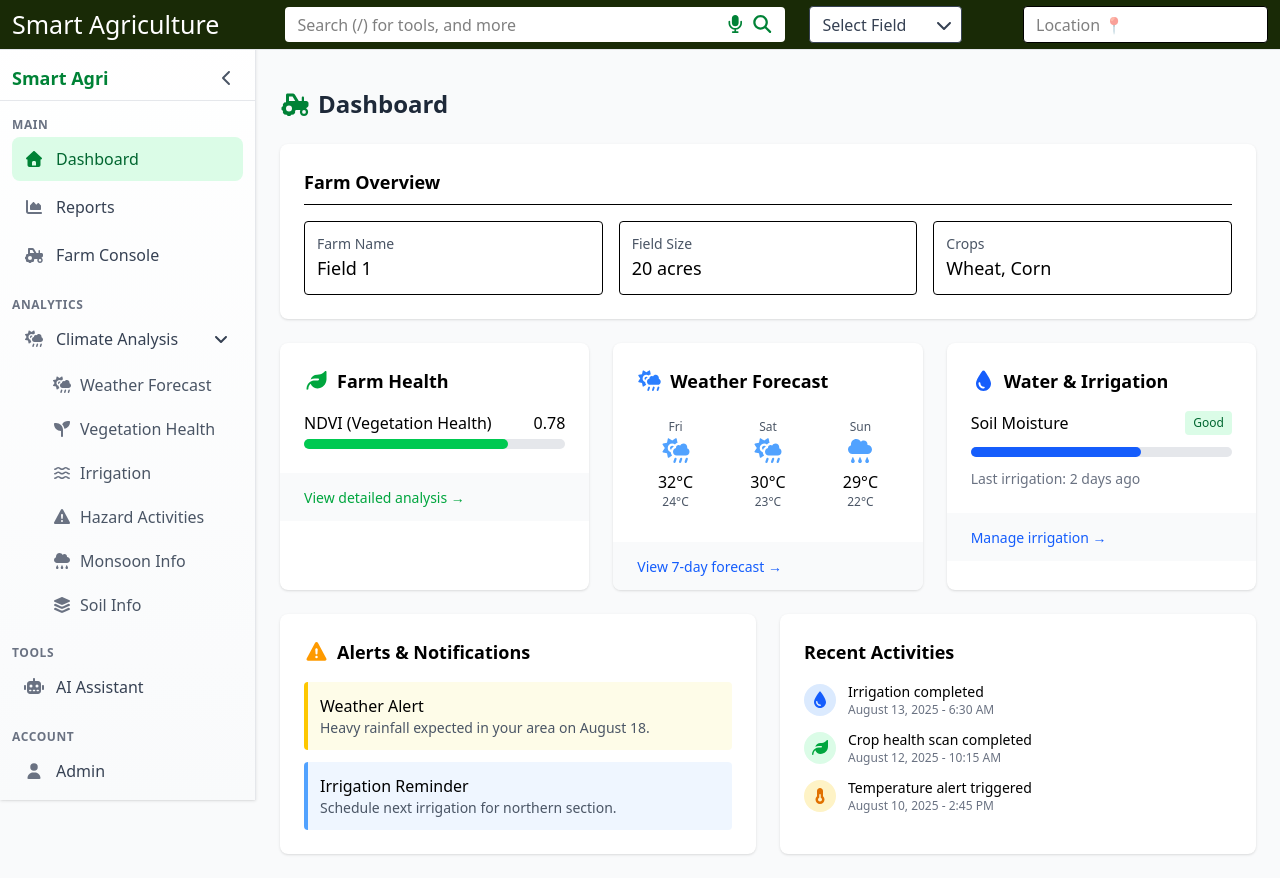
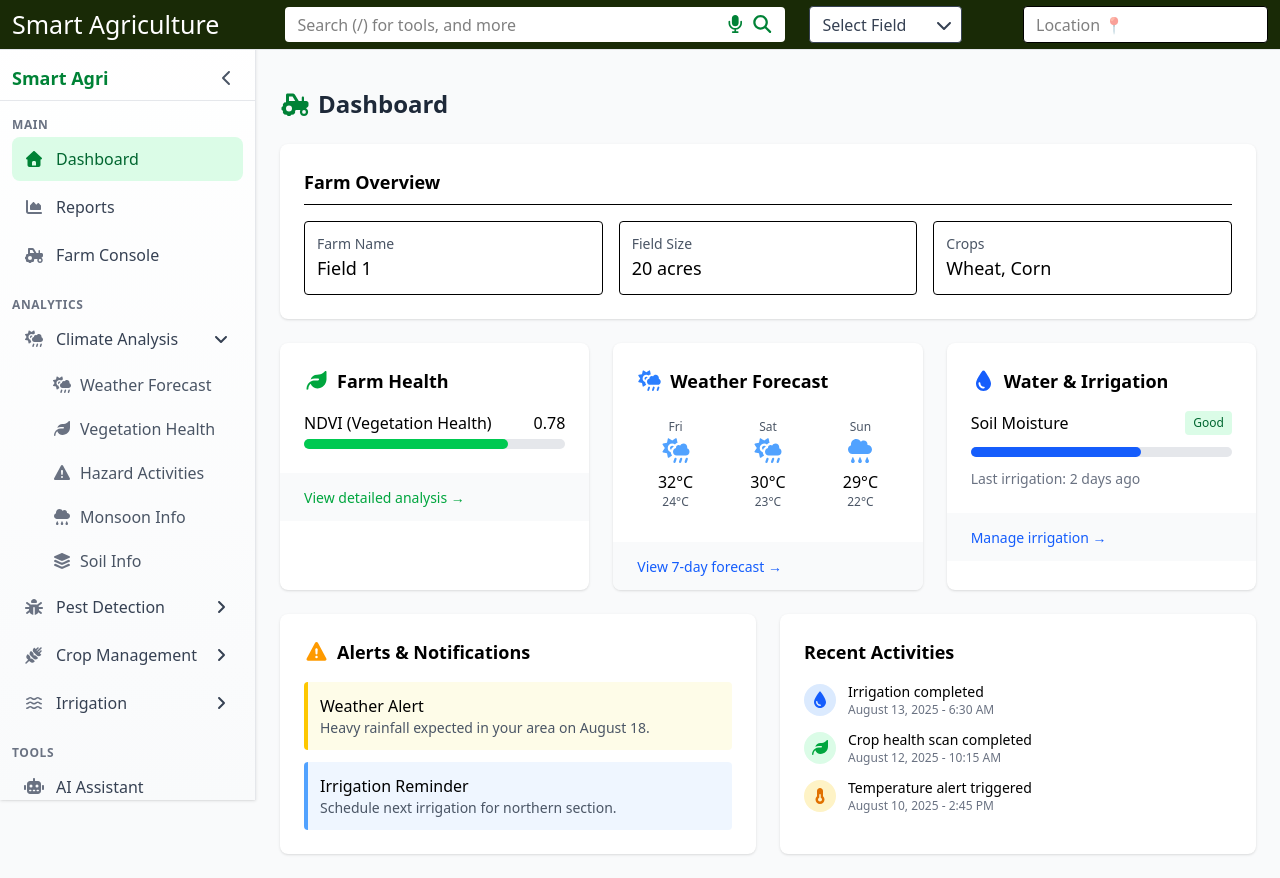
Before and after one commit to prof7turtle/SmartAgri, a React (Vite) app in the folder client/: page / in a window 1280 px wide. Built offline with nearby package versions, Linux system fonts and the light colour scheme.

Commit message:
updated sidebar

```diff
--- a/client/src/components/layout/Sidebar.jsx
+++ b/client/src/components/layout/Sidebar.jsx
@@ -26,14 +26,20 @@ import {
   faWater,
   faSeedling,
   faCloudRain,
-  faWarning
+  faWarning,
+  faBug,
+  faSprayCan,
+  faWheatAwn,
+  faPlantWilt
 } from '@fortawesome/free-solid-svg-icons';
 
 const Sidebar = ({ isSidebarOpen, isCollapsed, toggleSidebar }) => {
   const location = useLocation();
   const [expandedMenus, setExpandedMenus] = useState({
     analytics: true,
-    market_place: false
+    pests: false,
+    crops: false,
+    irrigation: false
   });
 
   // Detect screen size for responsive behavior
@@ -155,14 +161,15 @@ const Sidebar = ({ isSidebarOpen, isCollapsed, toggleSidebar }) => {
               </ul>
             </div>
 
-            {/* Analytics Section */}
+            {/* Analytics Sections */}
             <div className={`px-3 py-2 ${!isCollapsed && 'mb-1'}`}>
               {!isCollapsed && (
                 <h3 className="text-xs font-semibold text-gray-500 uppercase tracking-wider">
                   Analytics
                 </h3>
               )}
-              <ul className="mt-1">
+              <ul className="mt-1 space-y-1">
+                {/* Climate Analysis Section */}
                 <li>
                   <button
                     type="button"
@@ -214,26 +221,10 @@ const Sidebar = ({ isSidebarOpen, isCollapsed, toggleSidebar }) => {
                           } transition-colors duration-150`}
                         >
                           <FontAwesomeIcon
-                            icon={faSeedling}
+                            icon={faLeaf}
                             className={`w-4 h-4 mr-2 ${isActive('/vegetation') ? 'text-green-700' : 'text-gray-500'}`}
                           />
                           <span>Vegetation Health</span>
-                        </Link>
-                      </li>
-                      <li>
-                        <Link
-                          to="/water"
-                          className={`flex items-center px-3 py-2 rounded-md ${
-                            isActive('/water')
-                              ? 'bg-green-50 text-green-800'
-                              : 'text-gray-600 hover:text-gray-900 hover:bg-gray-50'
-                          } transition-colors duration-150`}
-                        >
-                          <FontAwesomeIcon
-                            icon={faWater}
-                            className={`w-4 h-4 mr-2 ${isActive('/water') ? 'text-green-700' : 'text-gray-500'}`}
-                          />
-                          <span>Irrigation</span>
                         </Link>
                       </li>
                       <li>
@@ -282,6 +273,208 @@ const Sidebar = ({ isSidebarOpen, isCollapsed, toggleSidebar }) => {
                             className={`w-4 h-4 mr-2 ${isActive('/soil') ? 'text-green-700' : 'text-gray-500'}`}
                           />
                           <span>Soil Info</span>
+                        </Link>
+                      </li>
+                    </ul>
+                  )}
+                </li>
+
+                {/* Pest Detection Section */}
+                <li>
+                  <button
+                    type="button"
+                    className={`flex items-center w-full px-3 py-2.5 rounded-lg text-left text-gray-700 ${
+                      isCollapsed ? 'justify-center' : ''
+                    } hover:bg-gray-100 transition-colors duration-150`}
+                    onClick={() => toggleMenu('pests')}
+                  >
+                    <FontAwesomeIcon
+                      icon={faBug}
+                      className="w-5 h-5 text-gray-500 group-hover:text-gray-900"
+                    />
+                    {!isCollapsed && (
+                      <>
+                        <span className="ml-3 mr-auto font-medium">Pest Detection</span>
+                        <FontAwesomeIcon
+                          icon={expandedMenus.pests ? faAngleDown : faAngleRight}
+                          className="w-4 h-4"
+                        />
+                      </>
+                    )}
+                  </button>
+
+                  {expandedMenus.pests && !isCollapsed && (
+                    <ul className="mt-1 pl-7 space-y-1">
+                      <li>
+                        <Link
+                          to="/pest-monitor"
+                          className={`flex items-center px-3 py-2 rounded-md ${
+                            isActive('/pest-monitor')
+                              ? 'bg-green-50 text-green-800'
+                              : 'text-gray-600 hover:text-gray-900 hover:bg-gray-50'
+                          } transition-colors duration-150`}
+                        >
+                          <FontAwesomeIcon
+                            icon={faBug}
+                            className={`w-4 h-4 mr-2 ${isActive('/pest-monitor') ? 'text-green-700' : 'text-gray-500'}`}
+                          />
+                          <span>Monitor & Detect</span>
+                        </Link>
+                      </li>
+                      <li>
+                        <Link
+                          to="/pest-treatment"
+                          className={`flex items-center px-3 py-2 rounded-md ${
+                            isActive('/pest-treatment')
+                              ? 'bg-green-50 text-green-800'
+                              : 'text-gray-600 hover:text-gray-900 hover:bg-gray-50'
+                          } transition-colors duration-150`}
+                        >
+                          <FontAwesomeIcon
+                            icon={faSprayCan}
+                            className={`w-4 h-4 mr-2 ${isActive('/pest-treatment') ? 'text-green-700' : 'text-gray-500'}`}
+                          />
+                          <span>Treatment Advisor</span>
+                        </Link>
+                      </li>
+                    </ul>
+                  )}
+                </li>
+
+                {/* Crop Management Section */}
+                <li>
+                  <button
+                    type="button"
+                    className={`flex items-center w-full px-3 py-2.5 rounded-lg text-left text-gray-700 ${
+                      isCollapsed ? 'justify-center' : ''
+                    } hover:bg-gray-100 transition-colors duration-150`}
+                    onClick={() => toggleMenu('crops')}
+                  >
+                    <FontAwesomeIcon
+                      icon={faWheatAwn}
+                      className="w-5 h-5 text-gray-500 group-hover:text-gray-900"
+                    />
+                    {!isCollapsed && (
+                      <>
+                        <span className="ml-3 mr-auto font-medium">Crop Management</span>
+                        <FontAwesomeIcon
+                          icon={expandedMenus.crops ? faAngleDown : faAngleRight}
+                          className="w-4 h-4"
+                        />
+                      </>
+                    )}
+                  </button>
+
+                  {expandedMenus.crops && !isCollapsed && (
+                    <ul className="mt-1 pl-7 space-y-1">
+                      <li>
+                        <Link
+                          to="/crop-planning"
+                          className={`flex items-center px-3 py-2 rounded-md ${
+                            isActive('/crop-planning')
+                              ? 'bg-green-50 text-green-800'
+                              : 'text-gray-600 hover:text-gray-900 hover:bg-gray-50'
+                          } transition-colors duration-150`}
+                        >
+                          <FontAwesomeIcon
+                            icon={faWheatAwn}
+                            className={`w-4 h-4 mr-2 ${isActive('/crop-planning') ? 'text-green-700' : 'text-gray-500'}`}
+                          />
+                          <span>Crop Planning</span>
+                        </Link>
+                      </li>
+                      <li>
+                        <Link
+                          to="/crop-health"
+                          className={`flex items-center px-3 py-2 rounded-md ${
+                            isActive('/crop-health')
+                              ? 'bg-green-50 text-green-800'
+                              : 'text-gray-600 hover:text-gray-900 hover:bg-gray-50'
+                          } transition-colors duration-150`}
+                        >
+                          <FontAwesomeIcon
+                            icon={faPlantWilt}
+                            className={`w-4 h-4 mr-2 ${isActive('/crop-health') ? 'text-green-700' : 'text-gray-500'}`}
+                          />
+                          <span>Health Monitoring</span>
+                        </Link>
+                      </li>
+                      <li>
+                        <Link
+                          to="/crop-yield"
+                          className={`flex items-center px-3 py-2 rounded-md ${
+                            isActive('/crop-yield')
+                              ? 'bg-green-50 text-green-800'
+                              : 'text-gray-600 hover:text-gray-900 hover:bg-gray-50'
+                          } transition-colors duration-150`}
+                        >
+                          <FontAwesomeIcon
+                            icon={faChartLine}
+                            className={`w-4 h-4 mr-2 ${isActive('/crop-yield') ? 'text-green-700' : 'text-gray-500'}`}
+                          />
+                          <span>Yield Prediction</span>
+                        </Link>
+                      </li>
+                    </ul>
+                  )}
+                </li>
+
+                {/* Irrigation Management Section */}
+                <li>
+                  <button
+                    type="button"
+                    className={`flex items-center w-full px-3 py-2.5 rounded-lg text-left text-gray-700 ${
+                      isCollapsed ? 'justify-center' : ''
+                    } hover:bg-gray-100 transition-colors duration-150`}
+                    onClick={() => toggleMenu('irrigation')}
+                  >
+                    <FontAwesomeIcon
+                      icon={faWater}
+                      className="w-5 h-5 text-gray-500 group-hover:text-gray-900"
+                    />
+                    {!isCollapsed && (
+                      <>
+                        <span className="ml-3 mr-auto font-medium">Irrigation</span>
+                        <FontAwesomeIcon
+                          icon={expandedMenus.irrigation ? faAngleDown : faAngleRight}
+                          className="w-4 h-4"
+                        />
+                      </>
+                    )}
+                  </button>
+
+                  {expandedMenus.irrigation && !isCollapsed && (
+                    <ul className="mt-1 pl-7 space-y-1">
+                      <li>
+                        <Link
+                          to="/water-management"
+                          className={`flex items-center px-3 py-2 rounded-md ${
+                            isActive('/water-management')
+                              ? 'bg-green-50 text-green-800'
+                              : 'text-gray-600 hover:text-gray-900 hover:bg-gray-50'
+                          } transition-colors duration-150`}
+                        >
+                          <FontAwesomeIcon
+                            icon={faDroplet}
+                            className={`w-4 h-4 mr-2 ${isActive('/water-management') ? 'text-green-700' : 'text-gray-500'}`}
+                          />
+                          <span>Water Management</span>
+                        </Link>
+                      </li>
+                      <li>
+                        <Link
+                          to="/irrigation-schedule"
+                          className={`flex items-center px-3 py-2 rounded-md ${
+                            isActive('/irrigation-schedule')
+                              ? 'bg-green-50 text-green-800'
+                              : 'text-gray-600 hover:text-gray-900 hover:bg-gray-50'
+                          } transition-colors duration-150`}
+                        >
+                          <FontAwesomeIcon
+                            icon={faWater}
+                            className={`w-4 h-4 mr-2 ${isActive('/irrigation-schedule') ? 'text-green-700' : 'text-gray-500'}`}
+                          />
+                          <span>Schedule & Control</span>
                         </Link>
                       </li>
                     </ul>
```
